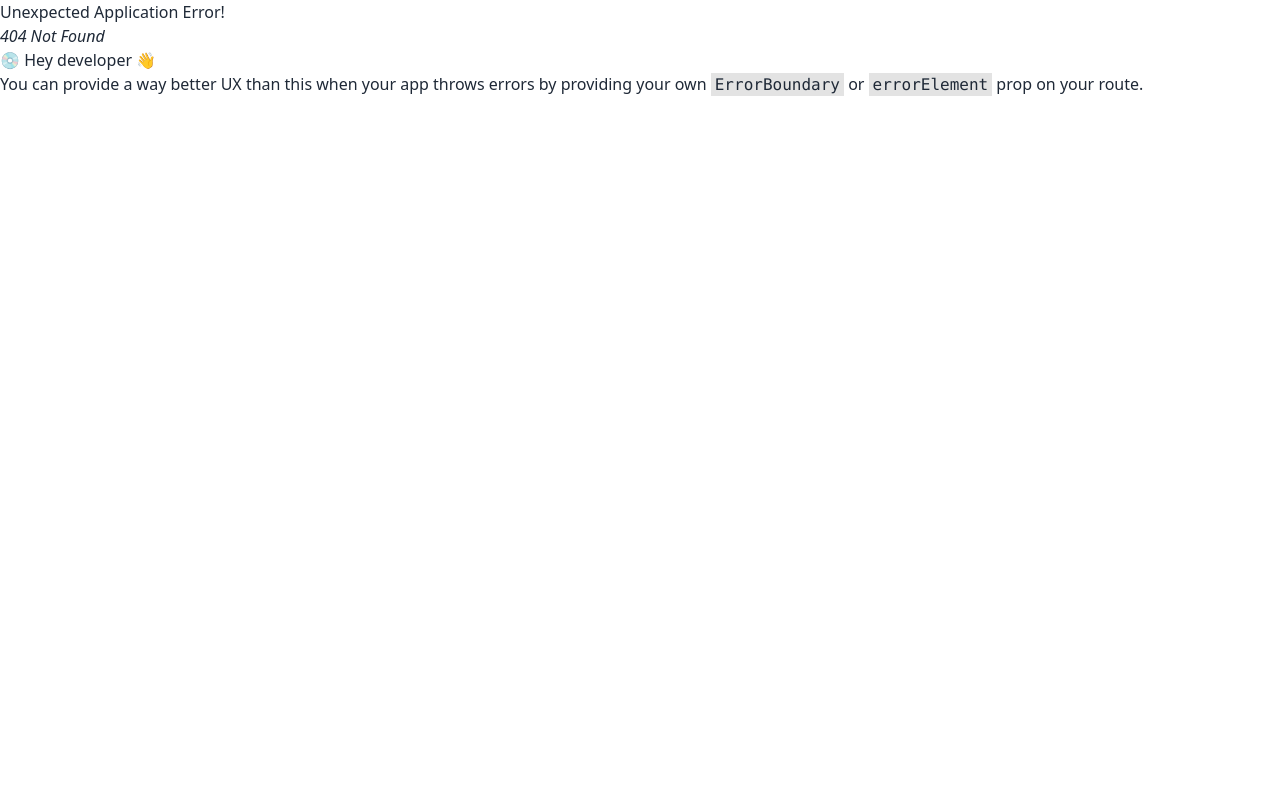
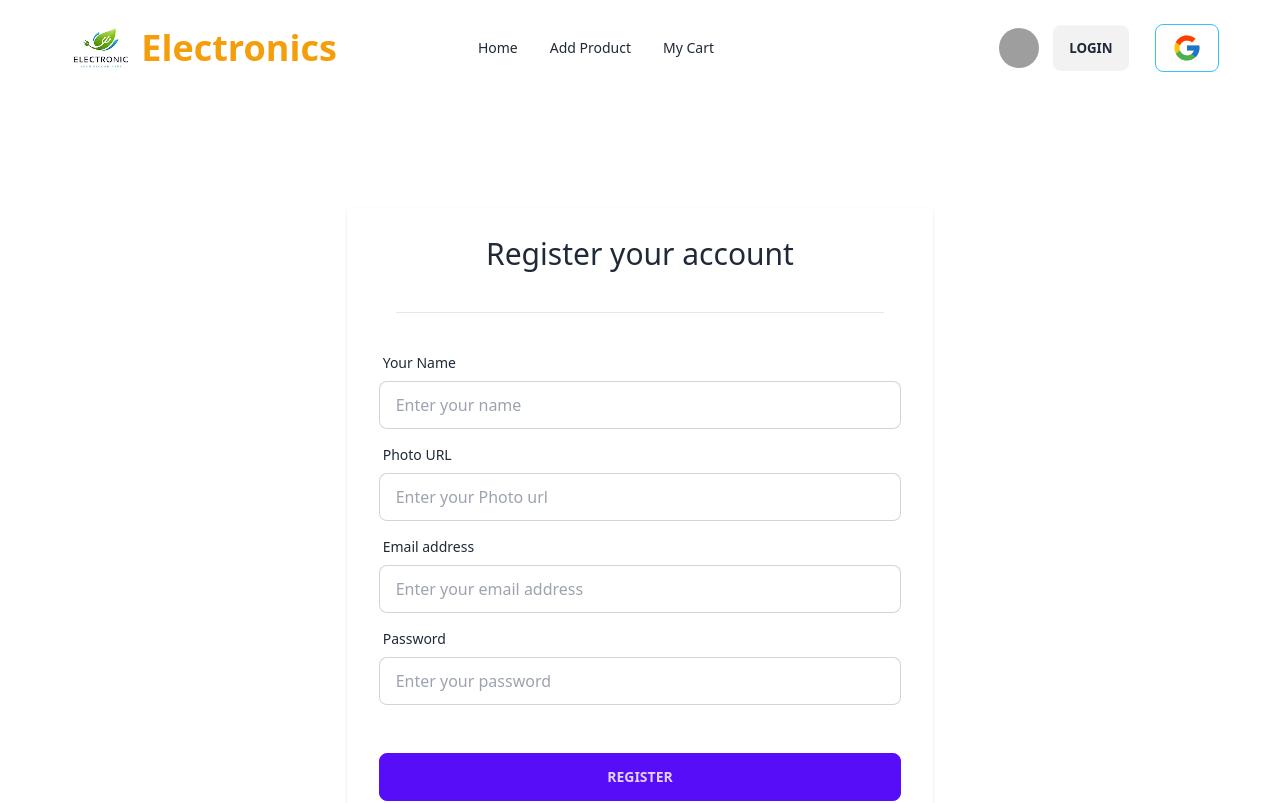
Before and after one commit to shamimraza/technology-and-electronics-client, a React (Vite) app: page /register in a window 1280 px wide. Before the commit this address had no page. Shown: the top 803 px of the page. Built offline with nearby package versions, Linux system fonts and the light colour scheme; no server answers; grey boxes are pictures that could not be loaded.

Commit message:
sign and registation

```diff
--- a/package.json
+++ b/package.json
@@ -10,6 +10,7 @@
     "preview": "vite preview"
   },
   "dependencies": {
+    "firebase": "^10.5.0",
     "localforage": "^1.10.0",
     "match-sorter": "^6.3.1",
     "react": "^18.2.0",
--- /dev/null
+++ b/src/components/firebase/firebase.config.js
@@ -0,0 +1,18 @@
+// Import the functions you need from the SDKs you need
+import { initializeApp } from "firebase/app";
+// TODO: Add SDKs for Firebase products that you want to use
+// https://firebase.google.com/docs/web/setup#available-libraries
+
+// Your web app's Firebase configuration
+const firebaseConfig = {
+    apiKey: "AIzaSyBbB4qbRqCTwkKqsuba7XnE2BEQgyDOA3U",
+    authDomain: "technology-and-electroni-3122a.firebaseapp.com",
+    projectId: "technology-and-electroni-3122a",
+    storageBucket: "technology-and-electroni-3122a.appspot.com",
+    messagingSenderId: "683294799585",
+    appId: "1:683294799585:web:7bcc151024dcf53c7ae9a0"
+};
+
+// Initialize Firebase
+const app = initializeApp(firebaseConfig);
+export default app;
--- /dev/null
+++ b/src/components/login/Login.jsx
@@ -0,0 +1,84 @@
+import { useContext, useState } from "react";
+import { Link, useLocation, useNavigate } from "react-router-dom";
+import { AuthContext } from "../provider/AuthProvider";
+
+const Login = () => {
+  const [loginError, setLoginError] = useState("");
+  const { loginUser } = useContext(AuthContext);
+  const location = useLocation();
+  const navigate = useNavigate();
+  const handleLogin = (e) => {
+    e.preventDefault();
+    // console.log(e.currentTarget);
+    const form = new FormData(e.currentTarget);
+    const email = form.get("email");
+    const password = form.get("password");
+    console.log(email, password);
+
+    setLoginError("");
+
+    loginUser(email, password)
+      .then((result) => {
+        console.log(result.user);
+
+        // navigate
+        navigate(location?.state ? location.state : "/");
+      })
+      .catch((error) => {
+        console.error(error);
+        setLoginError("password dose not match");
+      });
+  };
+  return (
+    <div className="md:w-3/4 lg:w-1/2 mt-36 rounded mx-auto shrink-0 shadow p-4 bg-[#FFF]">
+      <h2 className="text-center font-medium text-3xl mb-10 mt-3">
+        Login your account
+      </h2>
+      <div className="text-red-400  w-10/12 mx-auto">
+        <hr />
+      </div>
+      <form onSubmit={handleLogin} className="card-body ">
+        <div className="form-control">
+          <label className="label">
+            <span className="label-text">Email address</span>
+          </label>
+          <input
+            type="text"
+            name="email"
+            placeholder="email"
+            className="input input-bordered"
+            required
+          />
+        </div>
+        <div className="form-control">
+          <label className="label">
+            <span className="label-text">Password</span>
+          </label>
+          <input
+            name="password"
+            type="password"
+            placeholder="password"
+            className="input input-bordered"
+            required
+          />
+          <label className="label">
+            <a href="#" className="label-text-alt link link-hover">
+              {loginError && <p className="text-red-600">{loginError}</p>}
+            </a>
+          </label>
+        </div>
+        <div className="form-control mt-6">
+          <button className="btn btn-primary">Login</button>
+        </div>
+      </form>
+      <p className="text-center">
+        do not Have An Account?{" "}
+        <Link to="/register">
+          <span className="text-orange-300 ">Register</span>
+        </Link>
+      </p>
+    </div>
+  );
+};
+
+export default Login;
--- a/src/components/navBar/NavBar.jsx
+++ b/src/components/navBar/NavBar.jsx
@@ -2,8 +2,26 @@
 import { FcGoogle } from "react-icons/fc";
 import navImage from "../../assets/user.png";
 import navImg from "../../assets/download-removebg-preview.png";
+import { useContext } from "react";
+import { AuthContext } from "../provider/AuthProvider";
+import icon from "../../assets/user.png";
 
 const NavBar = () => {
+  const { user, logOut, googleLogin } = useContext(AuthContext);
+
+  const googleHandleButton = () => {
+    googleLogin();
+  };
+
+  const handleSignOut = () => {
+    logOut()
+      .then((result) => {
+        console.log(result);
+      })
+      .catch((error) => {
+        console.error(error);
+      });
+  };
   const pages = (
     <>
       <li>
@@ -42,11 +60,18 @@
             className="menu menu-sm dropdown-content mt-3 z-[1] p-2 shadow bg-base-100 rounded-box w-52"
           >
             {pages}
+            <Link to="/login">
+              <button className="btn">Login</button>
+            </Link>
           </ul>
         </div>
-        <div className="flex text-center justify-center items-center font-bold">
-          <img className="w-28 h-20" src={navImg} alt="" />
-          <p className="">Electronics</p>
+        <div className="flex items-center ">
+          <img className="w-20 h-20 hidden lg:block" src={navImg} alt="" />
+          <h2>
+            <span className="text-4xl font-bold  text-amber-500">
+              Electronics
+            </span>
+          </h2>
         </div>
       </div>
       <div className="navbar-center hidden lg:flex">
@@ -54,15 +79,28 @@
       </div>
 
       <div className="navbar-end">
-        <div className="w-10 rounded-full mr-4">
-          <img src={navImage} alt="" />
+        <label tabIndex={0} className="btn btn-ghost btn-circle avatar">
+          <div className="w-10 rounded-full">
+            <img src={user?.photoURL || navImage} />
+          </div>
+        </label>
+        <div className="ml-2">
+          {user ? (
+            <button onClick={handleSignOut} className="btn">
+              Sign Out
+            </button>
+          ) : (
+            <Link className="hidden lg:block" to="/login">
+              <button className="btn">Login</button>
+            </Link>
+          )}
         </div>
-        <Link className="hidden lg:block" to="/login">
-          <button className="btn">Login</button>
-        </Link>
       </div>
       <div className="lg:ml-6">
-        <button className="btn btn-outline btn-info">
+        <button
+          onClick={googleHandleButton}
+          className="btn btn-outline btn-info"
+        >
           <FcGoogle className="text-3xl"></FcGoogle>
         </button>
       </div>
--- a/src/components/provider/AuthProvider.jsx
+++ b/src/components/provider/AuthProvider.jsx
@@ -1,9 +1,65 @@
-const AuthProvider = () => {
-  return (
-    <div>
-      <h2>provider</h2>
-    </div>
-  );
+import { createContext, useEffect, useState } from "react";
+import {
+  GoogleAuthProvider,
+  createUserWithEmailAndPassword,
+  getAuth,
+  onAuthStateChanged,
+  signInWithEmailAndPassword,
+  signInWithPopup,
+  signOut,
+} from "firebase/auth";
+import app from "../firebase/firebase.config";
+const auth = getAuth(app);
+
+export const AuthContext = createContext(null);
+const googleProvider = new GoogleAuthProvider();
+
+const AuthProvider = ({ children }) => {
+  const [user, setUser] = useState(null);
+  const [loading, setLoading] = useState(true);
+
+  const createUser = (email, password) => {
+    setLoading(true);
+    return createUserWithEmailAndPassword(auth, email, password);
+  };
+
+  // google login
+
+  const googleLogin = () => {
+    return signInWithPopup(auth, googleProvider);
+  };
+
+  // login user
+
+  const loginUser = (email, password) => {
+    setLoading(true);
+    return signInWithEmailAndPassword(auth, email, password);
+  };
+
+  const logOut = () => {
+    setLoading(true);
+    return signOut(auth);
+  };
+
+  useEffect(() => {
+    const unSubscribe = onAuthStateChanged(auth, (current) => {
+      setUser(current);
+      setLoading(false);
+    });
+    return () => {
+      unSubscribe();
+    };
+  }, []);
+
+  const info = {
+    createUser,
+    loginUser,
+    logOut,
+    googleLogin,
+    loading,
+    user,
+  };
+  return <AuthContext.Provider value={info}>{children}</AuthContext.Provider>;
 };
 
 export default AuthProvider;
--- /dev/null
+++ b/src/components/register/Register.jsx
@@ -0,0 +1,124 @@
+import { useContext, useState } from "react";
+import { Link } from "react-router-dom";
+import { AuthContext } from "../provider/AuthProvider";
+import { updateProfile } from "firebase/auth";
+
+const Register = () => {
+  const [registerError, SetRegisterError] = useState("");
+  const [susses, setSusses] = useState("");
+  const { createUser } = useContext(AuthContext);
+  const handleRegister = (e) => {
+    e.preventDefault();
+    console.log(e.currentTarget);
+    const form = new FormData(e.currentTarget);
+    const name = form.get("name");
+    const email = form.get("email");
+    const image = form.get("image");
+    const password = form.get("password");
+    console.log(name, email, image, password);
+
+    //reset error
+    SetRegisterError("");
+    setSusses("");
+
+    if (password.length < 6) {
+      SetRegisterError("password should be at 6 characters or longer");
+      return;
+    } else if (/^[^A-Z!@#$%^&*(),.?":{}|<>]*$/.test(password)) {
+      SetRegisterError(
+        "your password should have at least one capital letter and one special character"
+      );
+      return;
+    }
+    //create user
+    createUser(email, password)
+      .then((result) => {
+        console.log(result.user);
+        setSusses("User sussesfully register");
+        updateProfile(result.user, {
+          displayName: name,
+          photoURL: image,
+        });
+      })
+      .catch((error) => {
+        console.error(error);
+      });
+  };
+  return (
+    <div className="md:w-3/4 lg:w-1/2 mt-28 rounded mx-auto shrink-0 shadow py-4 bg-[#FFF]">
+      <h2 className="text-center font-medium text-3xl mb-10 mt-3">
+        Register your account
+      </h2>
+      <div className="text-red-400 mt-4 w-10/12 mx-auto">
+        <hr />
+      </div>
+      <form onSubmit={handleRegister} className="card-body">
+        <div className="form-control">
+          <label className="label">
+            <span className="label-text">Your Name</span>
+          </label>
+          <input
+            type="text"
+            name="name"
+            placeholder="Enter your name"
+            className="input input-bordered"
+            required
+          />
+        </div>
+        <div className="form-control">
+          <label className="label">
+            <span className="label-text">Photo URL</span>
+          </label>
+          <input
+            type="text"
+            name="image"
+            placeholder="Enter your Photo url"
+            className="input input-bordered"
+            required
+          />
+        </div>
+        <div className="form-control">
+          <label className="label">
+            <span className="label-text">Email address</span>
+          </label>
+          <input
+            type="text"
+            name="email"
+            placeholder="Enter your email address"
+            className="input input-bordered"
+            required
+          />
+        </div>
+        <div className="form-control">
+          <label className="label">
+            <span className="label-text">Password</span>
+          </label>
+          <input
+            name="password"
+            type="password"
+            placeholder="Enter your password"
+            className="input input-bordered"
+            required
+          />
+          <label className="label">
+            <a href="#" className="label-text-alt link link-hover">
+              {registerError && <p className="text-red-600">{registerError}</p>}
+              {susses && <p className="text-red-600">{susses}</p>}
+            </a>
+          </label>
+        </div>
+        <div className="form-control mt-6">
+          <button className="btn btn-primary">Register</button>
+        </div>
+      </form>
+      <p className="text-center">
+        Already have an account?{" "}
+        <Link to="/login">
+          <span className="text-orange-300 ">Login</span>
+        </Link>
+      </p>
+    </div>
+  );
+};
+
+export default Register;
--- a/src/main.jsx
+++ b/src/main.jsx
@@ -4,9 +4,12 @@
 import "./index.css";
 import { RouterProvider } from "react-router-dom";
 import router from "./components/router/Router.jsx";
+import AuthProvider from "./components/provider/AuthProvider.jsx";
 
 ReactDOM.createRoot(document.getElementById("root")).render(
   <React.StrictMode>
-    <RouterProvider router={router} />
+    <AuthProvider>
+      <RouterProvider router={router} />
+    </AuthProvider>
   </React.StrictMode>
 );
```
Also changed, not shown: src/components/router/Router.jsx (+10 -0 lines), 1 other file (tests, documents, lock files or other folders).
